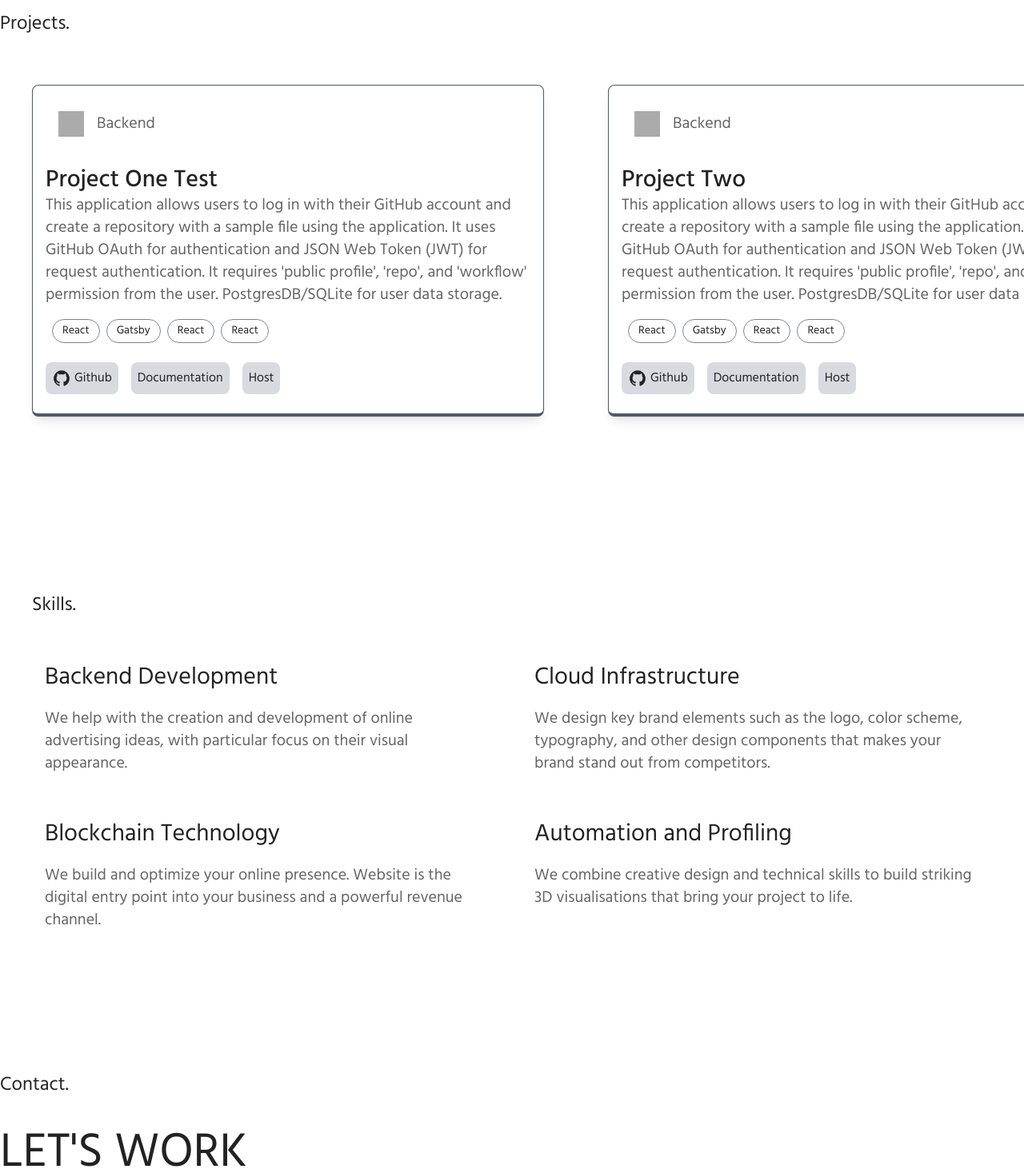
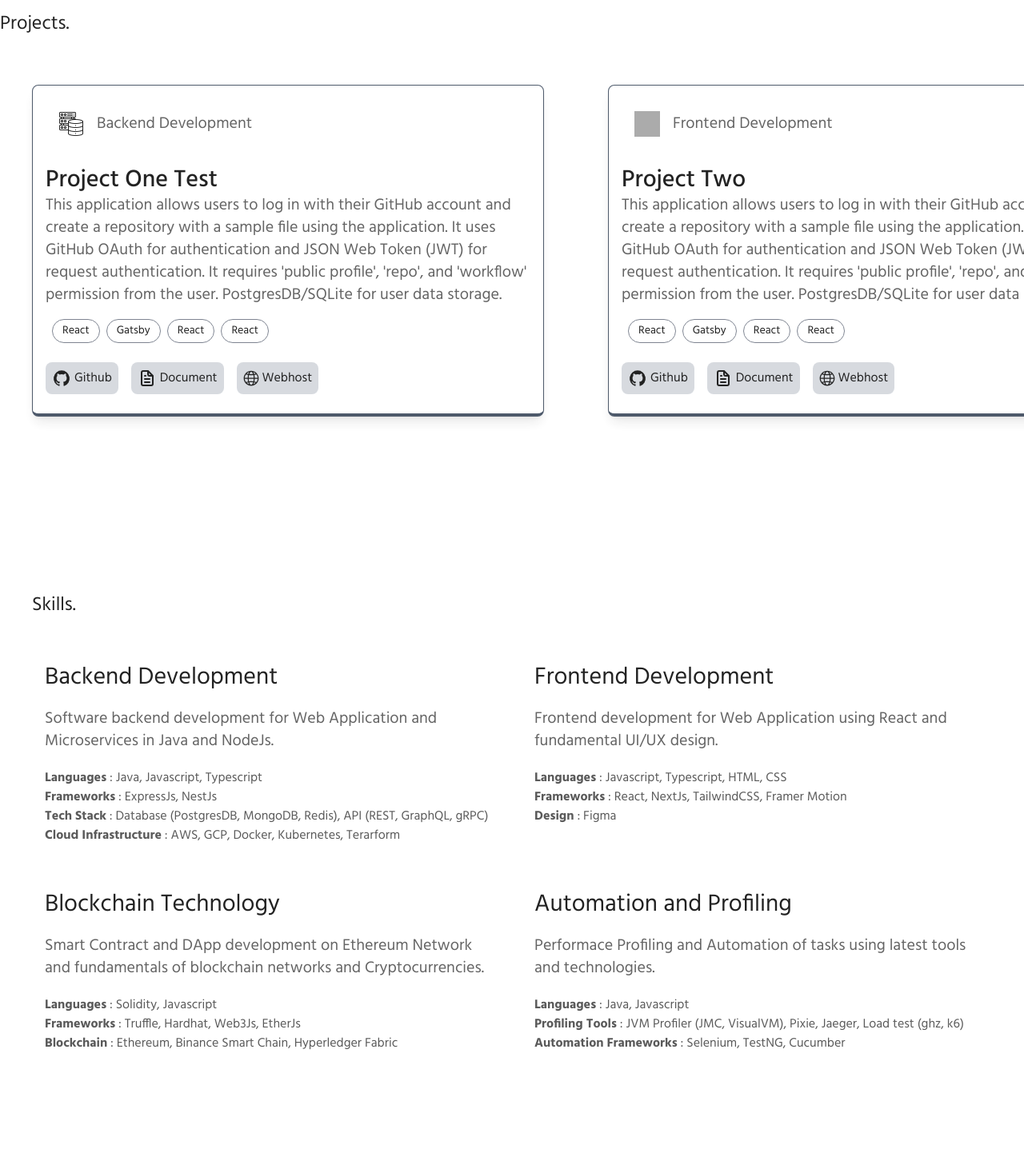
Before and after one commit to RicketyRusty/portfolio, a Next.js app: page / in a window 1280 px wide. Shown: the part 1330-2797 px from the top of the page at 80% size. Built offline with nearby package versions, Linux system fonts and the light colour scheme; grey boxes are pictures that could not be loaded.

Commit message:
fix/skills-card-format

```diff
--- a/src/components/ServiceCard.js
+++ b/src/components/ServiceCard.js
@@ -1,7 +1,7 @@
 import React, { useEffect, useState } from "react";
 import { useTheme } from "next-themes";
 
-const ServiceCard = ({ name, description }) => {
+const ServiceCard = ({ name, description, skills }) => {
   const { theme } = useTheme();
   const [mounted, setMounted] = useState();
 
@@ -18,8 +18,20 @@ const ServiceCard = ({ name, description }) => {
       <p className="mt-5 opacity-70 text-xl">
         {description
           ? description
-          : "Lorem Ipsum is simply dummy text of the printing and typesetting industry. Lorem Ipsum has been the industry's standard dummy text ever since the 1500s, when an unknown printer took a galley of type and scrambled it to make a type specimen book. "}
+          : " "}
       </p>
+      <div>
+        <ul className="mt-5">
+        {skills && skills.map((skill) => {
+          return (
+            <li key={skill.id} className="opacity-[0.75]">
+              <b>{skill.title}</b> : {skill.data}
+            </li>
+          )
+        })}
+        </ul>
+      </div>
+
     </div>
   );
 };
--- a/src/data/portfolio.json
+++ b/src/data/portfolio.json
@@ -2,7 +2,7 @@
   "name": "Anamitra",
   "headerTaglineOne": "Hello 👋",
   "headerTaglineTwo": "I'm Anamitra Saikia",
-  "headerTaglineThree": "curious software devloper",
+  "headerTaglineThree": "curious software developer",
   "headerTaglineFour": " based in India.",
   "darkMode": true,
   "showResume": true,
@@ -32,7 +32,7 @@
     {
       "id": "1",
       "title": "Project One Test",
-      "type": "Backend",
+      "type": "Backend Development",
       "description": "This application allows users to log in with their GitHub account and create a repository with a sample file using the application. It uses GitHub OAuth for authentication and JSON Web Token (JWT) for request authentication. It requires 'public profile', 'repo', and 'workflow' permission from the user. PostgresDB/SQLite for user data storage.",
       "imageSrc": "https://images.unsplash.com/photo-1487837647815-bbc1f30cd0d2?ixlib=rb-1.2.1&ixid=MXwxMjA3fDB8MHxzZWFyY2h8Njl8fHBhc3RlbHxlbnwwfHwwfA%3D%3D&auto=format&fit=crop&w=400&q=60",
       "url": "https://github.com/RicketyRusty",
@@ -45,12 +45,12 @@
         },
         {
           "id": "2",
-          "title": "Documentation",
+          "title": "Document",
           "url": "https://google.com"
         },
         {
           "id": "3",
-          "title": "Host",
+          "title": "Webhost",
           "url": "https://bing.com"
         }
       ]
@@ -58,7 +58,7 @@
     {
       "id": "2",
       "title": "Project Two",
-      "type": "Backend",
+      "type": "Frontend Development",
       "description": "This application allows users to log in with their GitHub account and create a repository with a sample file using the application. It uses GitHub OAuth for authentication and JSON Web Token (JWT) for request authentication. It requires 'public profile', 'repo', and 'workflow' permission from the user. PostgresDB/SQLite for user data storage.",
       "imageSrc": "https://images.unsplash.com/photo-1605153864431-a2795a1b2f95?ixlib=rb-1.2.1&ixid=MXwxMjA3fDB8MHxjb2xsZWN0aW9uLXBhZ2V8MXwyNTY3ODl8fGVufDB8fHw%3D&auto=format&fit=crop&w=400&q=60",
       "url": "https://github.com/RicketyRusty",
@@ -71,12 +71,12 @@
         },
         {
           "id": "2",
-          "title": "Documentation",
+          "title": "Document",
           "url": "https://google.com"
         },
         {
           "id": "3",
-          "title": "Host",
+          "title": "Webhost",
           "url": "https://bing.com"
         }
       ]
@@ -84,7 +84,7 @@
     {
       "id": "3",
       "title": "Project Three",
-      "type": "Backend",
+      "type": "Machine Learning",
       "description": "This application allows users to log in with their GitHub account and create a repository with a sample file using the application. It uses GitHub OAuth for authentication and JSON Web Token (JWT) for request authentication. It requires 'public profile', 'repo', and 'workflow' permission from the user. PostgresDB/SQLite for user data storage.",
       "imageSrc": "https://images.unsplash.com/photo-1504083898675-c896ecdae86e?ixlib=rb-1.2.1&ixid=MXwxMjA3fDB8MHxzZWFyY2h8MjJ8fHBhc3RlbHxlbnwwfHwwfA%3D%3D&auto=format&fit=crop&w=400&q=60",
       "url": "https://github.com/RicketyRusty",
@@ -97,7 +97,7 @@
         },
         {
           "id": "3",
-          "title": "Host",
+          "title": "Webhost",
           "url": "https://bing.com"
         }
       ]
@@ -105,7 +105,7 @@
     {
       "id": "4",
       "title": "Project Four",
-      "type": "Backend",
+      "type": "Fullstack Development",
       "description": "Marketing",
       "imageSrc": "https://images.unsplash.com/photo-1492171983775-a51717616c0d?ixlib=rb-1.2.1&ixid=MXwxMjA3fDB8MHxzZWFyY2h8NjB8fHBhc3RlbHxlbnwwfHwwfA%3D%3D&auto=format&fit=crop&w=400&q=60",
       "url": "https://github.com/RicketyRusty",
@@ -113,12 +113,12 @@
       "links":[
         {
           "id": "2",
-          "title": "Documentation",
+          "title": "Document",
           "url": "https://google.com"
         },
         {
           "id": "3",
-          "title": "Host",
+          "title": "Webhost",
           "url": "https://bing.com"
         }
       ]
@@ -128,65 +128,27 @@
     {
       "id": "1",
       "title": "Backend Development",
-      "description": "We help with the creation and development of online advertising ideas, with particular focus on their visual appearance."
+      "description": "Software backend development for Web Application and Microservices in Java and NodeJs.",
+      "skills": [{"id":"1", "title":"Languages", "data":"Java, Javascript, Typescript"}, {"id":"2","title":"Frameworks","data":"ExpressJs, NestJs"}, {"id":"3","title":"Tech Stack","data":"Database (PostgresDB, MongoDB, Redis), API (REST, GraphQL, gRPC)"}, {"id":"4","title":"Cloud Infrastructure","data":"AWS, GCP, Docker, Kubernetes, Terarform"}]
     },
     {
       "id": "2",
-      "title": "Cloud Infrastructure",
-      "description": "We design key brand elements such as the logo, color scheme, typography, and other design components that makes your brand stand out from competitors."
+      "title": "Frontend Development",
+      "description": "Frontend development for Web Application using React and fundamental UI/UX design.",
+      "skills": [{"id":"1", "title":"Languages", "data":"Javascript, Typescript, HTML, CSS"}, {"id":"2","title":"Frameworks","data":"React, NextJs, TailwindCSS, Framer Motion"}, {"id":"3","title":"Design","data":"Figma"}]
     },
     {
       "id": "3",
       "title": "Blockchain Technology",
-      "description": "We build and optimize your online presence.  Website is the digital entry point into your business and a powerful revenue channel."
+      "description": "Smart Contract and DApp development on Ethereum Network and fundamentals of blockchain networks and Cryptocurrencies.",
+      "skills": [{"id":"1", "title":"Languages", "data":"Solidity, Javascript"}, {"id":"2","title":"Frameworks","data":"Truffle, Hardhat, Web3Js, EtherJs"}, {"id":"3","title":"Blockchain","data":"Ethereum, Binance Smart Chain, Hyperledger Fabric"}]
     },
     {
       "id": "4",
       "title": "Automation and Profiling",
-      "description": "We combine creative design and technical skills to build striking 3D visualisations that bring your project to life."
+      "description": "Performace Profiling and Automation of tasks using latest tools and technologies.",
+      "skills": [{"id":"1", "title":"Languages", "data":"Java, Javascript"}, {"id":"2","title":"Profiling Tools","data":"JVM Profiler (JMC, VisualVM), Pixie, Jaeger, Load test (ghz, k6)"}, {"id":"3","title":"Automation Frameworks","data":"Selenium, TestNG, Cucumber"}]
     }
   ],
-  "aboutpara": "Lorem Ipsum is simply dummy text of the printing and typesetting industry. Lorem Ipsum has been the industry's standard dummy text ever since the 1500s, when an unknown printer took a galley of type and scrambled it to make a type specimen book. It has survived not only five centuries, but also the leap into electronic typesetting, remaining essentially unchanged. It was popularised in the 1960s with the release of Letraset sheets containing Lorem Ipsum passages, and more recently with desktop publishing software like Aldus PageMaker including versions of Lorem Ipsum.",
-  "resume": {
-    "tagline": "👋  I'm a software engineer, product designer.",
-    "description": "I have delivered world-class user experiences to millions of people. Well-versed with React, Javascript, and most of the Web frameworks.",
-    "experiences": [
-      {
-        "id": "1",
-        "dates": "March 2022 - Present",
-        "type": "Full Time",
-        "position": "Frontend Engineer at X",
-        "bullets": "Bullet One, Bullet Two"
-      },
-      {
-        "id": "d495c23b-4f65-479a-9b8a-cfbc1c089725",
-        "dates": "July 2020 - March 2022",
-        "type": "Full Time",
-        "position": "Frontend Engineer at X",
-        "bullets": "Worked on the frontend of a React application, Worked on the frontend of a React application"
-      }
-    ],
-    "education": {
-      "universityName": "University X",
-      "universityDate": "2016-2020",
-      "universityPara": "Lorem Ipsum is simply dummy text of the printing and typesetting industry. Lorem Ipsum has been the industry&apos;s standard dummy text ever since the 1500s, when an unknown printer took a galley of type and scrambled it to make a type specimen book"
-    },
-    "languages": [
-      "Javascript",
-      "HTML5",
-      "CSS",
-      "Python",
-      "Go"
-    ],
-    "frameworks": [
-      "React",
-      "Typescript",
-      "NodeJs"
-    ],
-    "others": [
-      "Figma",
-      "AdobeXD",
-      "AWS"
-    ]
-  }
+  "aboutpara": "Lorem Ipsum is simply dummy text of the printing and typesetting industry. Lorem Ipsum has been the industry's standard dummy text ever since the 1500s, when an unknown printer took a galley of type and scrambled it to make a type specimen book. It has survived not only five centuries, but also the leap into electronic typesetting, remaining essentially unchanged. It was popularised in the 1960s with the release of Letraset sheets containing Lorem Ipsum passages, and more recently with desktop publishing software like Aldus PageMaker including versions of Lorem Ipsum."
 }
--- a/src/pages/index.js
+++ b/src/pages/index.js
@@ -109,6 +109,7 @@ export default function Home() {
                 key={index}
                 name={service.title}
                 description={service.description}
+                skills={service.skills}
               />
             ))}
           </div>
```
